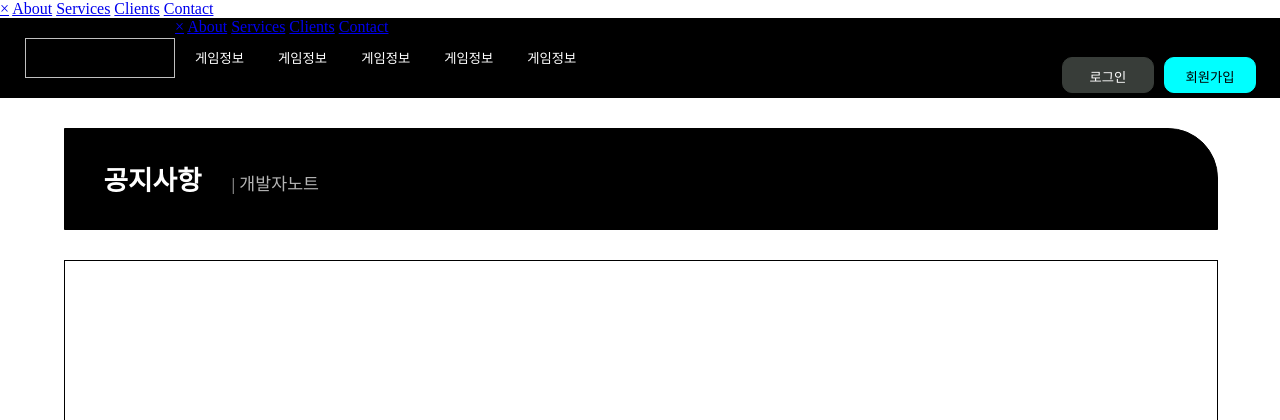
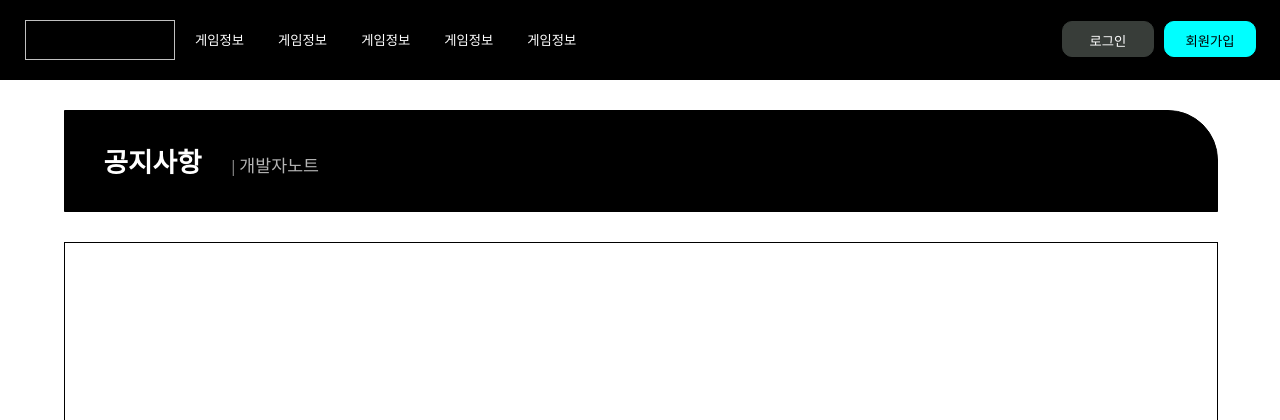
Before and after one commit to Lansional/PPPWebProject, a PHP site: page /theNotice.html in a window 1280 px wide. Shown: the top 420 px of the page. Run offline with PHP 8.4, Linux system fonts and the light colour scheme.

Commit message:
just done the nav bar

```diff
--- /dev/null
+++ b/TheNotice/smallerSideBar.css
@@ -0,0 +1,21 @@
+/* 사이드바 스타일 */
+.sidenav {
+    height: 100%;
+    width: 0;
+    position: fixed;
+    z-index: 1;
+    top: 0;
+    left: 0;
+    padding-top: 20px;
+    background-color: black;
+    transition: 0.5s ease-in-out;
+}
+
+.sidenav a {
+    padding: 8px 8px 8px 32px;
+    text-decoration: none;
+    font-size: 25px;
+    color: white;
+    display: block;
+    transition: 0.2s ease-in-out;
+}
--- /dev/null
+++ b/TheNotice/smallerSideBar.js
@@ -0,0 +1,23 @@
+// const mediaQuery = window.matchMedia('(max-width: 1024px)');
+
+// var text = document.getElementById('text');
+
+// if (mediaQuery.matches) {
+//     text.innerText = '≡';
+// } else {
+//     text.innerText = '회원가입';
+// }
+
+function openNav() {
+    document.getElementById('mySidenav').style.visibility = 'visible';
+    document.getElementById('mySidenav').style.width = '320px';
+}
+
+function closeNav() {
+    document.getElementById('mySidenav').style.visibility = 'hidden';
+    document.getElementById('mySidenav').style.width = '0px';
+}
+
+function name(params) {
+
+}
--- a/TheNotice/theNotice.css
+++ b/TheNotice/theNotice.css
@@ -9,6 +9,10 @@ body {
     height: 80px;
     padding-left: 25px;
     background-color: black;
+}
+
+#mySidenav {
+    visibility: hidden;
 }
 
 .logo {
--- a/TheNotice/theNotice.html
+++ b/TheNotice/theNotice.html
@@ -9,15 +9,16 @@
 
     <link href="theNotice.css" rel="stylesheet">
     <link href="smaller.css" rel="stylesheet">
+    <link href="smallerSideBar.css" rel="stylesheet">
 </head>
 
 <body>
     <div id="mySidenav" class="sidenav">
         <a href="javascript:void(0)" class="closebtn" onclick="closeNav()">&times;</a>
-        <a href="#">About</a>
-        <a href="#">Services</a>
-        <a href="#">Clients</a>
-        <a href="#">Contact</a>
+        <a class="navID" href="#">게임정보</a>
+        <a class="navID" href="#">게임정보</a>
+        <a class="navID" href="#">게임정보</a>
+        <a class="navID" href="#">게임정보</a>
     </div>
     <!-- 상단 바 -->
     <div class="theBar">
@@ -29,14 +30,7 @@
             <li class="theTagLI"><a class="LIlink" href="#">게임정보</a></li>
             <li class="theTagLI"><a class="LIlink" href="#">게임정보</a></li>
         </ul>
-        <div id="mySidenav" class="sidenav">
-            <a href="javascript:void(0)" class="closebtn" onclick="closeNav()">&times;</a>
-            <a href="#">About</a>
-            <a href="#">Services</a>
-            <a href="#">Clients</a>
-            <a href="#">Contact</a>
-        </div>
-        <a style="float: right; color: black; text-decoration: none;" href="#">
+        <a style="float: right; color: black; text-decoration: none;" href="#" onclick="openNav()">
             <div id="hiddenBtn">
                 ≡
             </div>
@@ -58,7 +52,7 @@
 
 
     </div>
-    <script src="forMediaQuery.js"></script>
+    <script src="smallerSideBar.js"></script>
 </body>
 
 </html>
```
Also changed, not shown: TheNotice/forMediaQuery.js (deleted, +0 -9 lines), TheNotice/smaller.css (+0 -13 lines).
